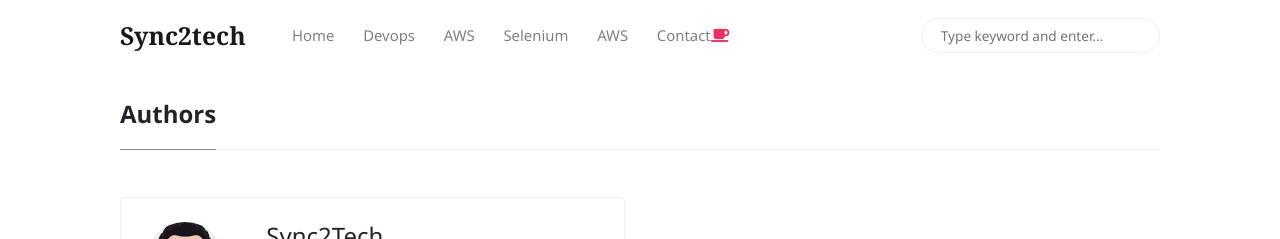
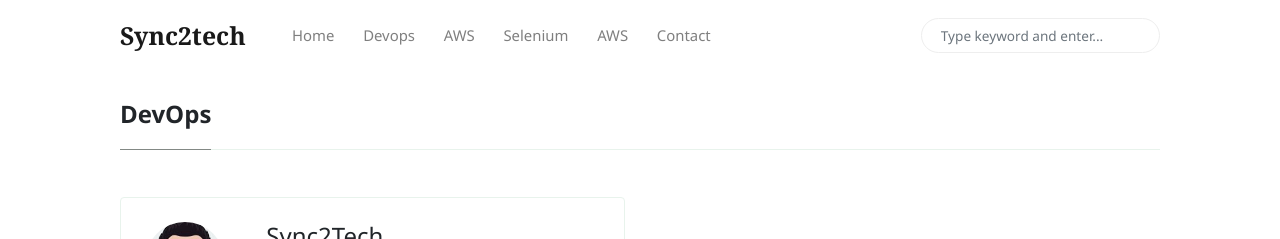
Before and after one commit to mohan-balakrishnan/sync2techold, a Jekyll site: the page built from _pages/authors-list.html, in a window 1280 px wide. Shown: the top 239 px of the page. Built offline with Jekyll 4.4.1, drawn with Linux system fonts in a browser that asks for light colours; nearby versions of some CDN libraries.

Commit message:
menu update

```diff
--- a/_includes/menu-header.html
+++ b/_includes/menu-header.html
@@ -4,7 +4,7 @@
 <a class="nav-link" href="{{site.baseurl}}/index.html">Home</a>
 </li>
 <li class="nav-item">
-<a class="nav-link" href="{{site.baseurl}}/authors-list.html">Devops</a>
+<a class="nav-link" href="{{site.baseurl}}/devops.html">Devops</a>
 </li>
 <li class="nav-item">
 <a class="nav-link" href="{{site.baseurl}}/contact.html">AWS</a>
@@ -16,5 +16,5 @@
 <a target="_blank" class="nav-link" href="#">AWS</a>
 </li>
 <li class="nav-item">
-<a target="_blank" class="nav-link" href="#">Contact<i class="fa fa-coffee text-danger"></i></a>
+<a target="_blank" class="nav-link" href="#">Contact</a>
 </li>
--- a/_pages/authors-list.html
+++ b/_pages/authors-list.html
@@ -1,7 +1,7 @@
 ---
-title: "Authors"
+title: "DevOps"
 layout: default
-permalink: "/authors-list.html"
+permalink: "/devops"
 ---
 
 <div class="container">
```
